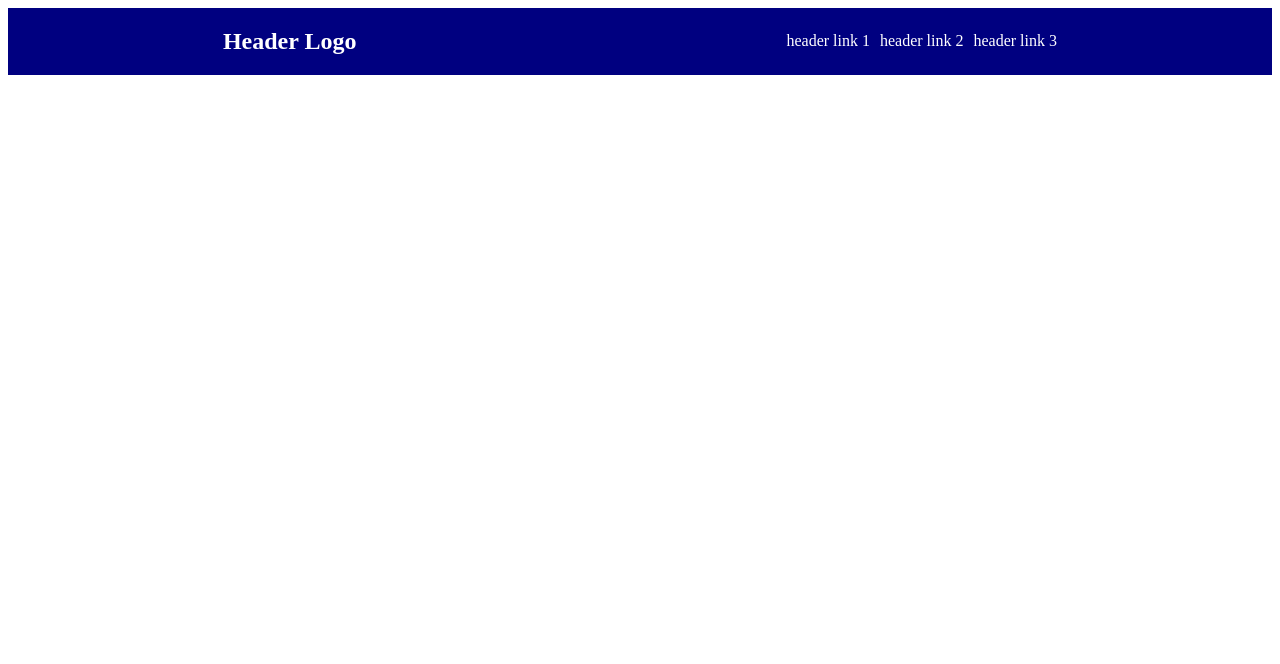
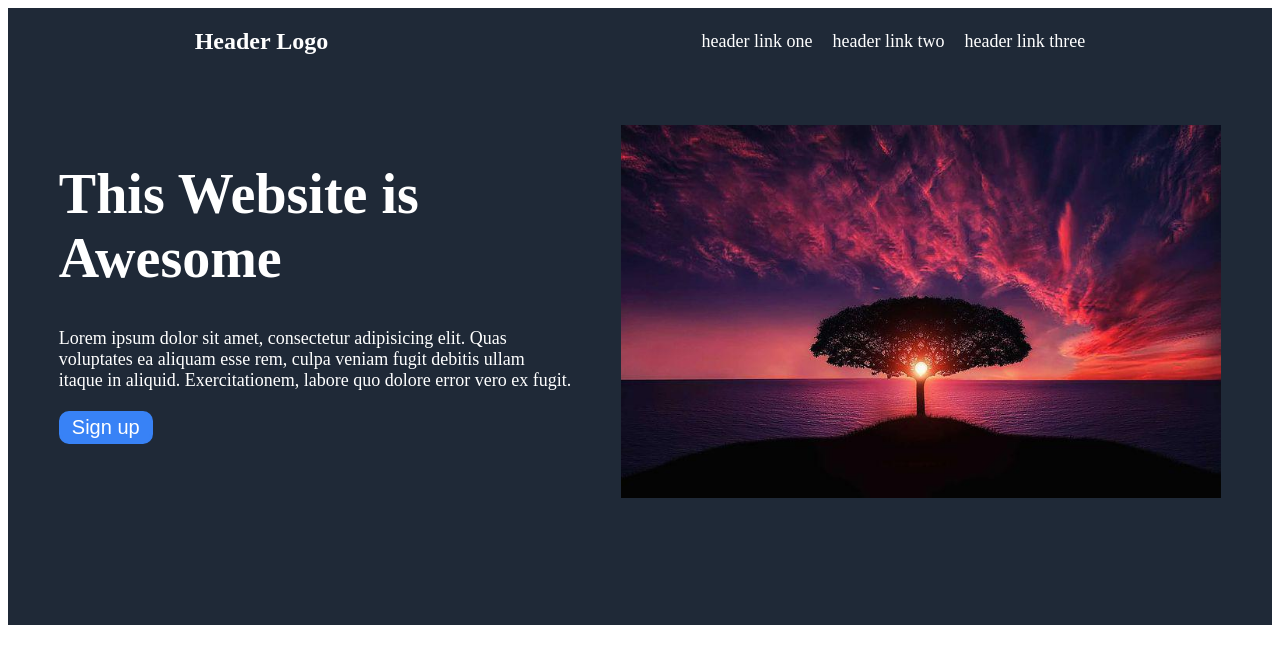
Before and after one commit to abdsam2004/general-layout, a plain HTML site: page index.html in a window 1280 px wide. Drawn offline with Linux system fonts and the light colour scheme.

Commit message:
Edit index.html to add second heading. Edit made to first heading and styles applied to both headings

```diff
--- a/index.html
+++ b/index.html
@@ -10,10 +10,18 @@
         <div class="header">
             <h2>Header Logo</h2>
             <ul>
-                <li><a href = #>header link 1</a></li>
-                <li><a href = #>header link 2</a></li>
-                <li><a href = #>header link 3</a></li>
+                <li><a href = #>header link one</a></li>
+                <li><a href = #>header link two</a></li>
+                <li><a href = #>header link three</a></li>
             </ul>
+        </div>
+        <div class="media">
+            <div class="content">
+                <h1>This Website is <br> Awesome</h1>
+                <p>Lorem ipsum dolor sit amet, consectetur adipisicing elit. Quas <br> voluptates ea aliquam esse rem, culpa veniam fugit debitis ullam <br> itaque in aliquid. Exercitationem, labore quo dolore error vero ex fugit.</p>
+                <button>Sign up</button>
+            </div>
+            <div class ="img"><img src="images/pic.jpg" alt="space"></div>
         </div>
     </body>
 </html>
--- a/styles.css
+++ b/styles.css
@@ -1,14 +1,19 @@
+h2 {
+    font-size: 24px;
+}
+
 .header {
     display: flex;
     justify-content: space-around;
     align-items: center;
-    background-color: navy;
+    background-color: #1F2937;
     color: white;
+    font-size: 18px;
 }
 
 ul {
     display: flex;
-    gap: 10px;
+    gap: 20px;
     list-style: none;
     margin: 0;
     padding: 0;
@@ -18,3 +23,32 @@ a {
     text-decoration: none;
     color: white;
 }
+
+.media {
+    display: flex;
+    background-color:#1F2937;
+    color: white;
+    font-size: 28px;
+    height: 500px;
+    align-items: flex-start;
+    justify-content: center;
+    padding-top: 50px;
+    gap: 50px;
+}
+
+.img img {
+    max-width: 600px;
+}
+
+p {
+    font-size: 18px;
+}
+
+.media button {
+    font-size: 20px;
+    color: white;
+    background-color: #3882F6;
+    border-radius: 10px;
+    padding: 2px 10px;
+    border: 3px solid #3882F6;
+}
```
Also changed, not shown: images/pic.jpg (added).
